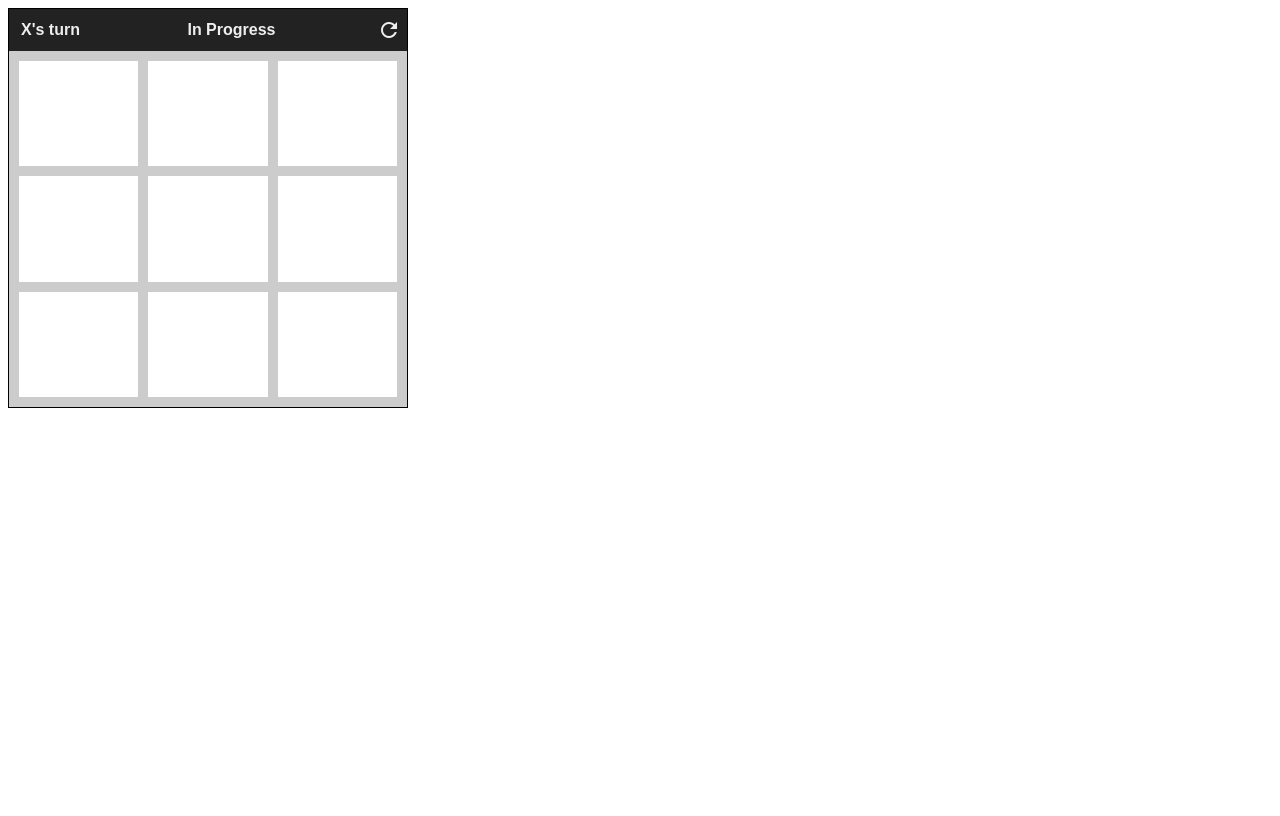
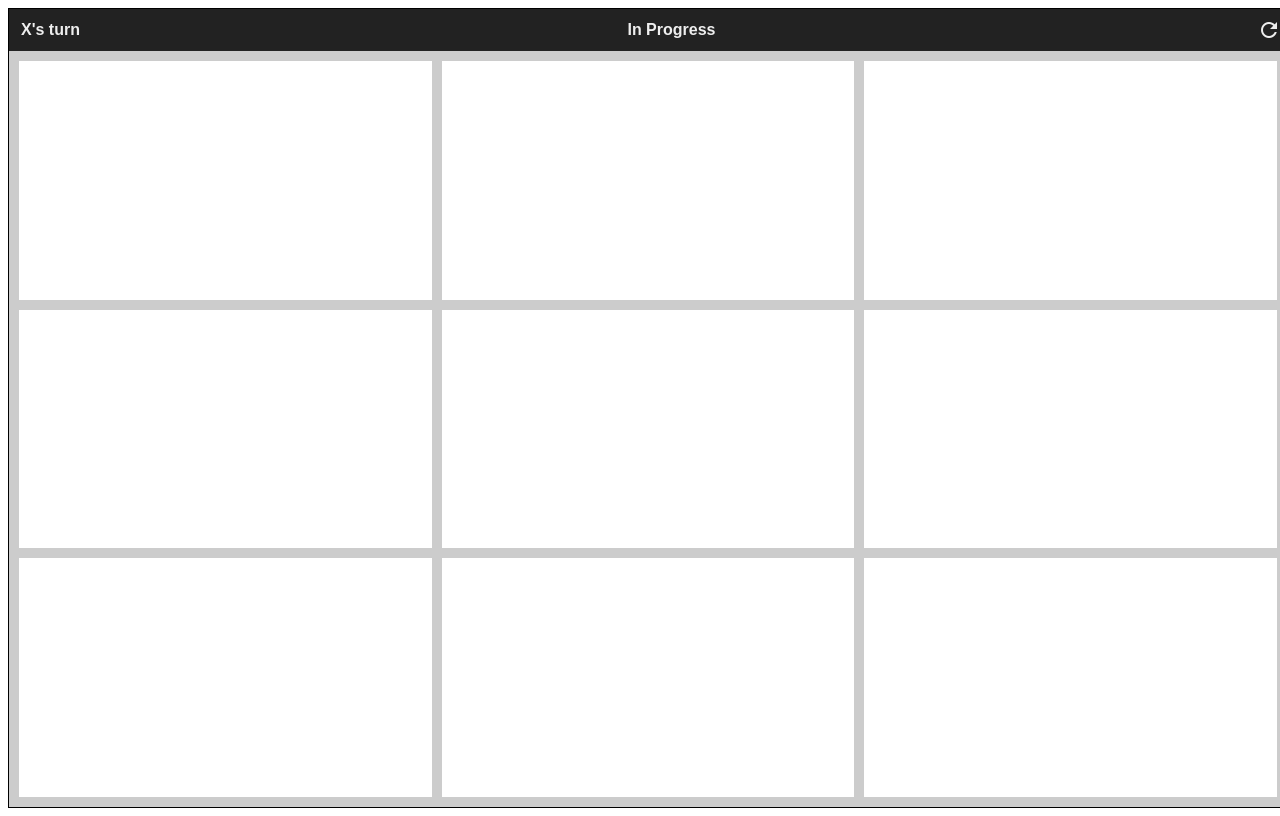
Before and after one commit to Code-Boneyard/tic-tac-toe, a plain HTML site: page index.html in a window 1280 px wide. Drawn offline with Linux system fonts and the light colour scheme.

Commit message:
updating layout

```diff
--- a/css/main.css
+++ b/css/main.css
@@ -3,10 +3,8 @@
 }
 #app {
   border: 1px solid black;
-  width: 400px;
-  height: 400px;
-  max-width: 100vw;
-  max-height: 100vh;
+  width: 100vw;
+  height: 100vh;
   font-family: sans-serif;
   font-weight: bold;
   display: flex;
```
